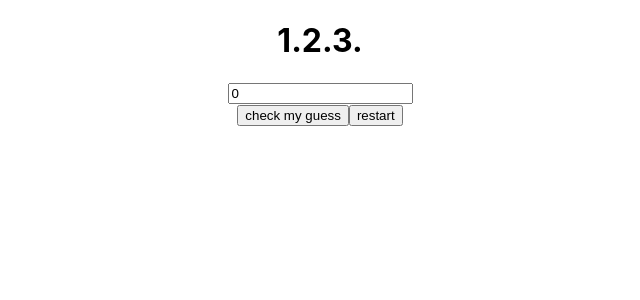
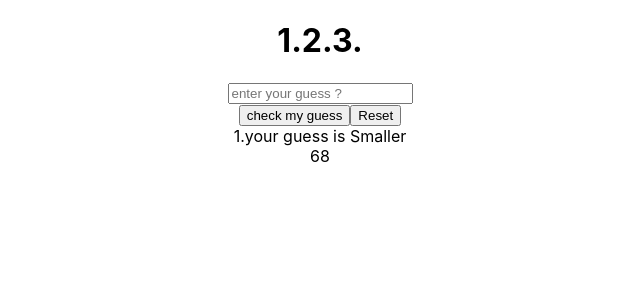
Before and after one commit to liorgab/guessthenumber, a React (Create React App) app: page / in a window 1280 px wide. Both pictures are taken after a click on the button "check my guess". Shown: the top 300 px of the page, without its empty margins (320-960 px from the left). Built offline with nearby package versions, Linux system fonts and the light colour scheme.

Commit message:
working version

```diff
--- a/src/App.js
+++ b/src/App.js
@@ -1,10 +1,34 @@
-import React, { useState } from 'react'
+import React, { useState, useEffect } from 'react'
 import './App.css';
 
 function App() {
   const [myGuess,setMyGuess] = useState(0);
   const [rndNumber, setRndNumber] = useState(0);
-  const [history,setHistory] = useState('');
+  const [attempts,setAttempts] = useState(1);
+  const [newHistory, setNewHistory] = useState([])
+  const resetHandeler = () => {
+    setNewHistory([]);
+    setAttempts(0);
+  }
+  const checkGuess = ()=>{
+    setMyGuess('')
+
+    if (parseInt(myGuess, 10)===rndNumber) {
+      setNewHistory([...newHistory,'this is the number in '+attempts+" attempts"])
+    } else {
+
+      if (myGuess>rndNumber) {
+        setAttempts(attempts+1);
+        setNewHistory([...newHistory,attempts+'.your guess is greater'])
+      } else {
+        setAttempts(attempts+1);
+        setNewHistory([...newHistory,attempts+'.your guess is Smaller'])
+      }
+    }
+  }
+  useEffect(() => {
+    setRndNumber((Math.floor(Math.random()*100+1)));
+  }, [attempts])
   return (
     <div className="App">
         <h1>1.2.3.</h1>
@@ -14,9 +38,17 @@ function App() {
         onChange = {(e) => {setMyGuess(e.target.value)}}
         value = {myGuess}/>
         <div>
-          <button>check my guess</button>
-          <button>restart</button>
+          <button
+            onClick={checkGuess}
+          >check my guess</button>
+          <button
+            onClick={ resetHandeler }
+
+          >Reset</button>
         </div>
+        {newHistory.map((item,i)=>(<div key={i}>{item}</div>))}
+        <div>{rndNumber}</div>
+
 
 
       </div>
```
